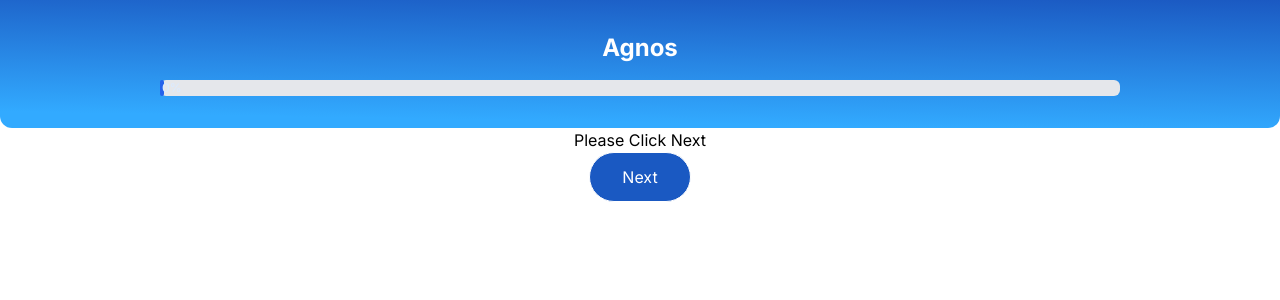
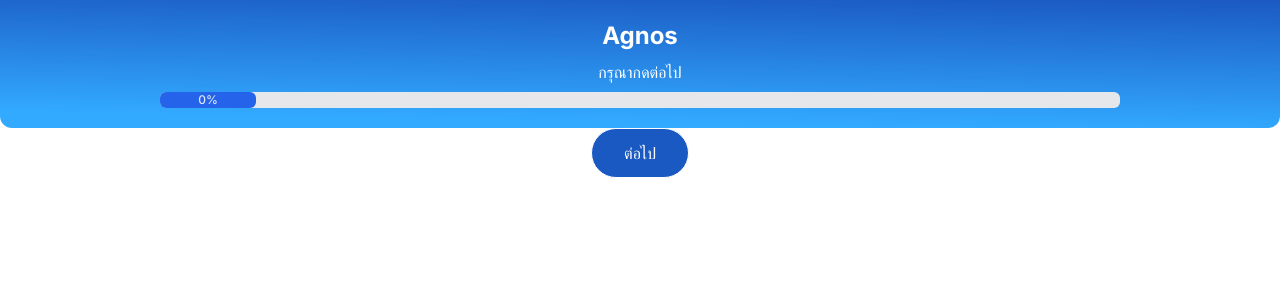
Before and after one commit to mossnana/permpoon_agnos_frontend, a Next.js app: page /questions in a window 1280 px wide. Shown: the top 300 px of the page. Built offline with nearby package versions, Linux system fonts and the light colour scheme.

Commit message:
refactor

```diff
--- a/app/page.tsx
+++ b/app/page.tsx
@@ -11,15 +11,15 @@
   const questionContext = useContext(QuestionContext)
   const onClickStart: MouseEventHandler = (event) => {
     event.preventDefault()
-    questionContext.toNextQuestion(questionContext.questions[0])
+    questionContext.toNextQuestion()
     router.push('/questions')
   }
 
   return (
     <Card className="w-full flex flex-col items-center gap-[2.75rem] py-2">
       <div>Click start to answer questions</div>
-      <Button buttonType="primary" onClick={onClickStart} className="px-2">
-        Start answer
+      <Button buttonType="primary" onClick={onClickStart} className="px-10">
+        ต่อไป
       </Button>
     </Card>
   )
--- a/app/questions/page.tsx
+++ b/app/questions/page.tsx
@@ -1,9 +1,9 @@
 'use client'
 
+import { type MouseEvent, useContext } from 'react'
+import dynamic from 'next/dynamic'
+import { QuestionContext } from '@/context/question'
 import { Button } from '@/components/button'
-import { QuestionContext } from '@/context/question'
-import dynamic from 'next/dynamic'
-import { useContext } from 'react'
 
 const HandQuestion = dynamic(
   () => import('@/components/questions/HandQuestion'),
@@ -17,53 +17,64 @@
 export default function QuestionsPage() {
   const questionContext = useContext(QuestionContext)
 
-  const goBackQuestion = (event: any) => {
+  const onClickBack = (event: MouseEvent) => {
     event.preventDefault()
     questionContext.toPreviousQuestion()
   }
 
-  const onNextQuestion = (event: any) => {
+  const onClickNext = (event: MouseEvent) => {
     event.preventDefault()
     questionContext.toNextQuestion()
   }
 
+  const renderQuestion = () => {
+    switch (questionContext.currentQuestionIndex) {
+      case 1:
         return (
-    <div>
-      {questionContext.currentQuestionIndex === 0 && <h3>Please Click Next</h3>}
-      {questionContext.currentQuestionIndex === 1 && (
           <HandQuestion
             width={500}
             prevRegion={questionContext.questions[1].choice}
-          onChoice={questionContext.choiceQuestion(1)}
+            onChoice={questionContext.choiceAnswer(1)}
           />
-      )}
-      {questionContext.currentQuestionIndex === 2 && (
+        )
+      case 2:
+        return (
           <BodyQuestion
             width={500}
             prevRegion={questionContext.questions[2].choice}
-          onChoice={questionContext.choiceQuestion(2)}
+            onChoice={questionContext.choiceAnswer(2)}
           />
-      )}
+        )
+      default:
+        return <></>
+    }
+  }
 
+  const renderActionButtons = () => {
+    const isNotFirstQuestion = questionContext.currentQuestionIndex > 0
+    const isNotLastQuestion = questionContext.currentQuestionIndex < 2
+
+    return (
       <div className="flex items-center justify-center gap-8">
-        {questionContext.currentQuestionIndex > 1 && (
-          <Button
-            className="px-8"
-            buttonType="secondary"
-            onClick={goBackQuestion}
-          >
-            Back
+        {isNotFirstQuestion && (
+          <Button className="px-8" buttonType="secondary" onClick={onClickBack}>
+            กลับ
           </Button>
         )}
-        {questionContext.currentQuestionIndex < 2 && (
-          <Button
-            className="px-8"
-            buttonType="primary"
-            onClick={onNextQuestion}
-          >
-            Next
+        {isNotLastQuestion && (
+          <Button className="px-8" buttonType="primary" onClick={onClickNext}>
+            ต่อไป
           </Button>
         )}
+      </div>
+    )
+  }
+
+  return (
+    <div>
+      {renderQuestion()}
+      <div className="flex items-center justify-center gap-8">
+        {renderActionButtons()}
       </div>
     </div>
   )
--- a/components/button/Button/index.tsx
+++ b/components/button/Button/index.tsx
@@ -1,9 +1,9 @@
 'use client'
 
-import { useContext, type MouseEventHandler } from 'react'
-import type { WithChildren, WithType } from '@/types/component'
+import type { MouseEventHandler } from 'react'
+import type { WithChildren } from '@/types/component'
+import type { WithOptionalKey } from '@/types/base'
 import type { ButtonType } from '@/types/button'
-import { QuestionContext } from '@/context/question'
 
 function Button({
   buttonType = 'primary',
@@ -11,9 +11,9 @@
   onClick,
   children,
 }: WithChildren<
-  WithType<'buttonType', ButtonType> &
-    WithType<'onClick', MouseEventHandler<HTMLButtonElement>> &
-    WithType<'className', string>
+  WithOptionalKey<'buttonType', ButtonType> &
+    WithOptionalKey<'onClick', MouseEventHandler<HTMLButtonElement>> &
+    WithOptionalKey<'className', string>
 >) {
   return (
     <button
--- a/components/card/Card/index.tsx
+++ b/components/card/Card/index.tsx
@@ -1,11 +1,12 @@
-import { WithChildren, WithType } from '@/types/component'
+import { type WithChildren } from '@/types/component'
+import { type WithOptionalKey } from '@/types/base'
 
 const Card = ({
   children,
   className,
-}: WithChildren<WithType<'className', string>>) => {
+}: WithChildren<WithOptionalKey<'className', string>>) => {
   return (
-    <div className={`max-w-sm rounded overflow-hidden shadow-lg ${className}`}>
+    <div className={`rounded overflow-hidden shadow-lg ${className}`}>
       {children}
     </div>
   )
--- a/components/header/Header/index.tsx
+++ b/components/header/Header/index.tsx
@@ -1,22 +1,30 @@
-import { WithType } from '@/types/component'
+import { useCallback } from 'react'
+import { type WithOptionalKey } from '@/types/base'
 
 const Header = ({
   question = '',
-  questionPercentage = 0
-}: WithType<'question', string> & WithType<'questionPercentage', number>) => {
+  questionPercentage = 0,
+}: WithOptionalKey<'question', string> &
+  WithOptionalKey<'questionPercentage', number>) => {
+  const progressbarPercentage = useCallback(() => {
+    const percentage = questionPercentage < 10 ? 10 : questionPercentage
+    return `${percentage}%`
+  }, [questionPercentage])
+  const textPercentage = `${questionPercentage}%`
+
   return (
     <header className="w-full h-32 flex flex-col items-center justify-center text-white text-bold rounded-b-xl gap-2">
       <h1 className="font-bold text-2xl">Agnos</h1>
       <h2>{question}</h2>
-      <div className='w-9/12'>
+      <div className="w-9/12">
         <div className="w-full bg-gray-200 rounded-md dark:bg-gray-700">
           <div
             className="bg-blue-600 text-xs font-medium text-blue-100 text-center p-0.5 leading-none rounded-md"
             style={{
-              width: `${questionPercentage}%`,
+              width: progressbarPercentage(),
             }}
           >
-            {`${questionPercentage}`}%
+            {textPercentage}
           </div>
         </div>
       </div>
--- a/context/question.tsx
+++ b/context/question.tsx
@@ -1,15 +1,15 @@
 'use client'
 
+import { createContext, useState } from 'react'
 import { WithChildren } from '@/types/component'
-import { Question } from '@/types/question'
-import { createContext, useState } from 'react'
+import { QuestionStage } from '@/types/context'
 
-const defaultStage: any = {
+const defaultStage: QuestionStage = {
   currentQuestionIndex: 0,
   progressPercentage: 0,
   questions: [
     {
-      question: '',
+      question: 'กรุณากดต่อไป',
       choice: null,
     },
     {
@@ -25,7 +25,9 @@
 
 export const QuestionContext = createContext({
   ...defaultStage,
-  toNextQuestion: (currentQuestion: Question) => {},
+  choiceAnswer: (_questionIndex: number) => (_choice: number) => {},
+  toNextQuestion: () => {},
+  toPreviousQuestion: () => {},
 })
 
 function QuestionContextProvider({ children }: WithChildren<{}>) {
@@ -37,7 +39,7 @@
     return Math.round((100 / questionTotalCount) * questionOrder)
   }
 
-  const choiceQuestion = (questionIndex: number) => (choice: number) => {
+  const choiceAnswer = (questionIndex: number) => (choice: number) => {
     stage.questions[questionIndex].choice = choice
     setStage(stage)
   }
@@ -69,7 +71,7 @@
     <QuestionContext.Provider
       value={{
         ...stage,
-        choiceQuestion,
+        choiceAnswer,
         toNextQuestion,
         toPreviousQuestion,
       }}
--- /dev/null
+++ b/types/base.ts
@@ -0,0 +1,4 @@
+export type WithKey<K extends string | number, T> = Record<K, T>
+export type WithOptionalKey<K extends string | number, T> = Partial<
+  Record<K, T>
+>
--- a/types/component.ts
+++ b/types/component.ts
@@ -1,7 +1,5 @@
 import type { ReactNode } from 'react'
+import type { WithKey } from './base'
 
-export type WithChildren<T> = T & {
-  children: ReactNode
-}
-
+export type WithChildren<T> = T & WithKey<'children', ReactNode>
 export type WithType<K extends string, T> = Record<K, T>
--- /dev/null
+++ b/types/context.ts
@@ -0,0 +1,6 @@
+import type { WithKey } from './base'
+import type { Question } from './question'
+
+export type QuestionStage = WithKey<'currentQuestionIndex', number> &
+  WithKey<'progressPercentage', number> &
+  WithKey<'questions', Question[]>
```
Also changed, not shown: components/questions/BodyQuestion/index.tsx (+73 -44 lines), components/questions/HandQuestion/index.tsx (+57 -61 lines). Lines whose indentation alone changed are shown as unchanged.
